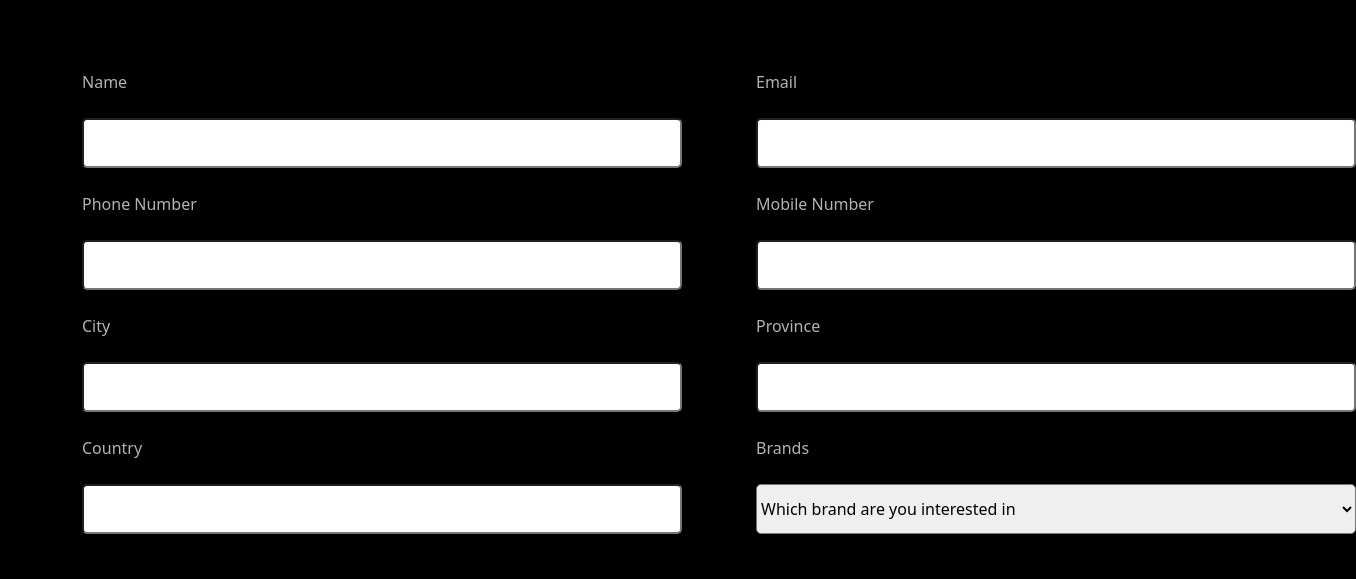
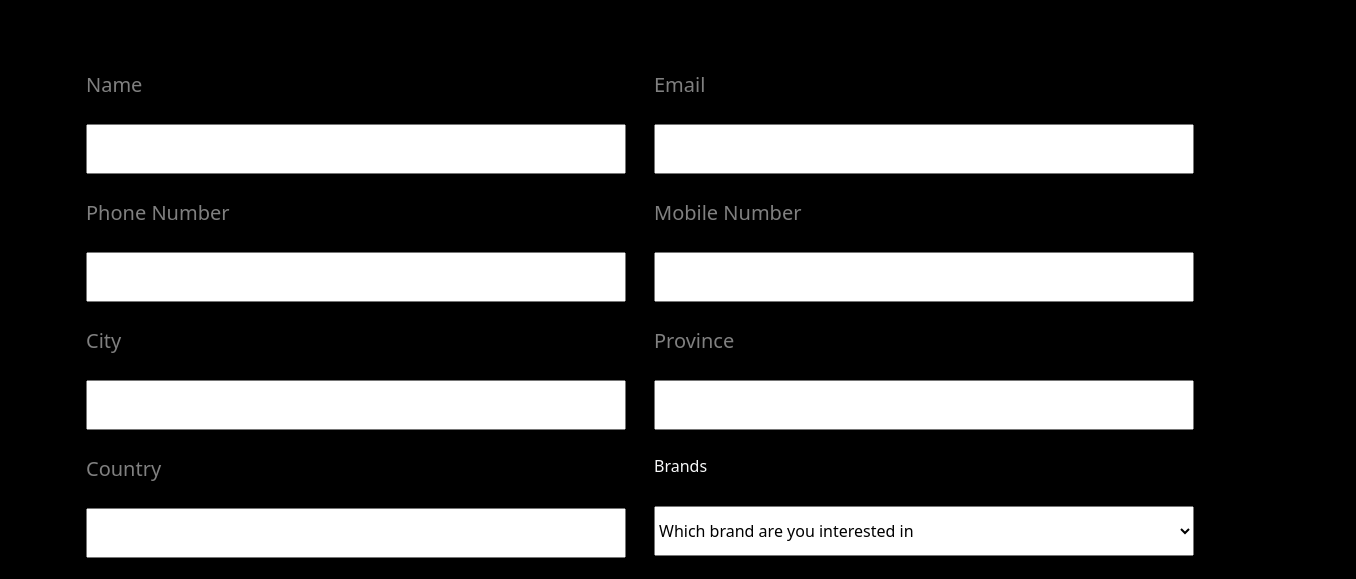
Before and after one commit to mfaiz-ahmed/Salt-n-Pepper, a plain HTML site: page franchise.html in a window 1280 px wide. Shown: the part 221-800 px from the top of the page, 1356 px wide, since content can reach past the window. Drawn offline with nearby package versions, Linux system fonts and the light colour scheme; a web font is replaced by a local one.

Commit message:
franchise page added

```diff
--- a/franchise.html
+++ b/franchise.html
@@ -38,42 +38,40 @@
 <br /><br /><br />
     <!-- form started  -->
     <form>
-        <div class="d-flex gap-4 ">
-            <div class="margin-r">
-                <label class="txt-color" for="name">Name</label>
+      <div class="d-flex justify-content-evenly gap-4">
+        <div>
+          <label class="text-white-50 fs-5" for="name">Name</label>
           <br /><br />
-                <input class="input-box" type="text" id="name">
+          <input type="text" id="name">
           <br /><br />
-                <label class="txt-color" for="number">Phone Number</label>
+          <label class="text-white-50 fs-5" for="ph-number">Phone Number</label>
           <br /><br />
-                <input class="input-box" type="number" id="number">
+          <input type="number" id="ph-number">
           <br /><br />
-                <label class="txt-color" for="city">City</label>
+          <label class="text-white-50 fs-5" for="city">City</label>
           <br /><br />
-                <input class="input-box" type="text" id="city">
+          <input type="text" id="city">
           <br /><br />
-                <label class="txt-color" for="country">Country</label>
+          <label class="text-white-50 fs-5" for="country">Country</label>
           <br /><br />
-                <input class="input-box" type="text" id="country">
-                <br /><br />
-                <button type="button" class="btn btn-clr mt-4 rounded-pill btn text-light">SUBMIT</button>
+          <input type="text" id="country">
         </div>
         <div>
-                <label class="txt-color" for="email">Email</label>
+          <label class="text-white-50 fs-5" for="email">Email</label>
           <br /><br />
-                <input class="input-box" type="email" id="email">
+          <input type="email" id="email">
           <br /><br />
-                <label class="txt-color" for="mobile">Mobile Number</label>
+          <label class="text-white-50 fs-5" for="mob-number">Mobile Number</label>
           <br /><br />
-                <input class="input-box" type="number" id="mobile">
+          <input type="number" id="mob-number">
           <br /><br />
-                <label class="txt-color" for="province">Province</label>
+          <label class="text-white-50 fs-5" for="Province">Province</label>
           <br /><br />
-                <input class="input-box" type="text" id="province">
+          <input type="text" id="Province">
           <br /><br />
-                <label class="txt-color" for="brands">Brands</label>
+          <label for="brands">Brands</label>
           <br /><br />
-                <select class="input-box" id="brands">
+          <select class="mt-1" id="brands">
             <option>Which brand are you interested in</option>
             <option>Salt'n Pepper Restaurant</option>
             <option>Salt'n Pepper Village</option>
@@ -81,6 +79,8 @@
           </select>
         </div>
       </div>
+      <button class="btn-clr mt-4 rounded-pill btn">SUBMIT</button>
+
     </form>
     <!-- form ended -->
 </main>
--- a/style.css
+++ b/style.css
@@ -142,53 +142,14 @@ height: 100%;}
 
 .box:hover img {transform: scale(1.1);}
 
+input{width: 540px;
+height: 50px;
+padding: 20px;}
 
+select{width: 540px;
+    height: 50px;}
 
-.rate {
-    float: left;
-    height: 46px;
-    padding: 0 10px;
-}
-.rate:not(:checked) > input {
-    position:absolute;
-    top:-9999px;
-}
-.rate:not(:checked) > label {
-    float:right;
-    width:1em;
-    overflow:hidden;
-    white-space:nowrap;
-    cursor:pointer;
-    font-size:30px;
-    color:#ccc;
-}
-.rate:not(:checked) > label:before {
-    content: '★ ';
-}
-.rate > input:checked ~ label {
-    color: #ED1C24;
-}
-.rate:not(:checked) > label:hover,
-.rate:not(:checked) > label:hover ~ label {
-    color: #ED1C24;
-}
-.rate > input:checked + label:hover,
-.rate > input:checked + label:hover ~ label,
-.rate > input:checked ~ label:hover,
-.rate > input:checked ~ label:hover ~ label,
-.rate > label:hover ~ input:checked ~ label {
-    color: #ED1C24;
-}
-
-
-.star-margin{margin-left: 300px;}
-
-
-
-
-.input-box{width: 600px;
-height: 50px;
-border-radius: 5px;}
+form{max-width: 1200px;}
 
 
 footer{max-width: 1500px;
```
Lines whose indentation alone changed are shown as unchanged.
